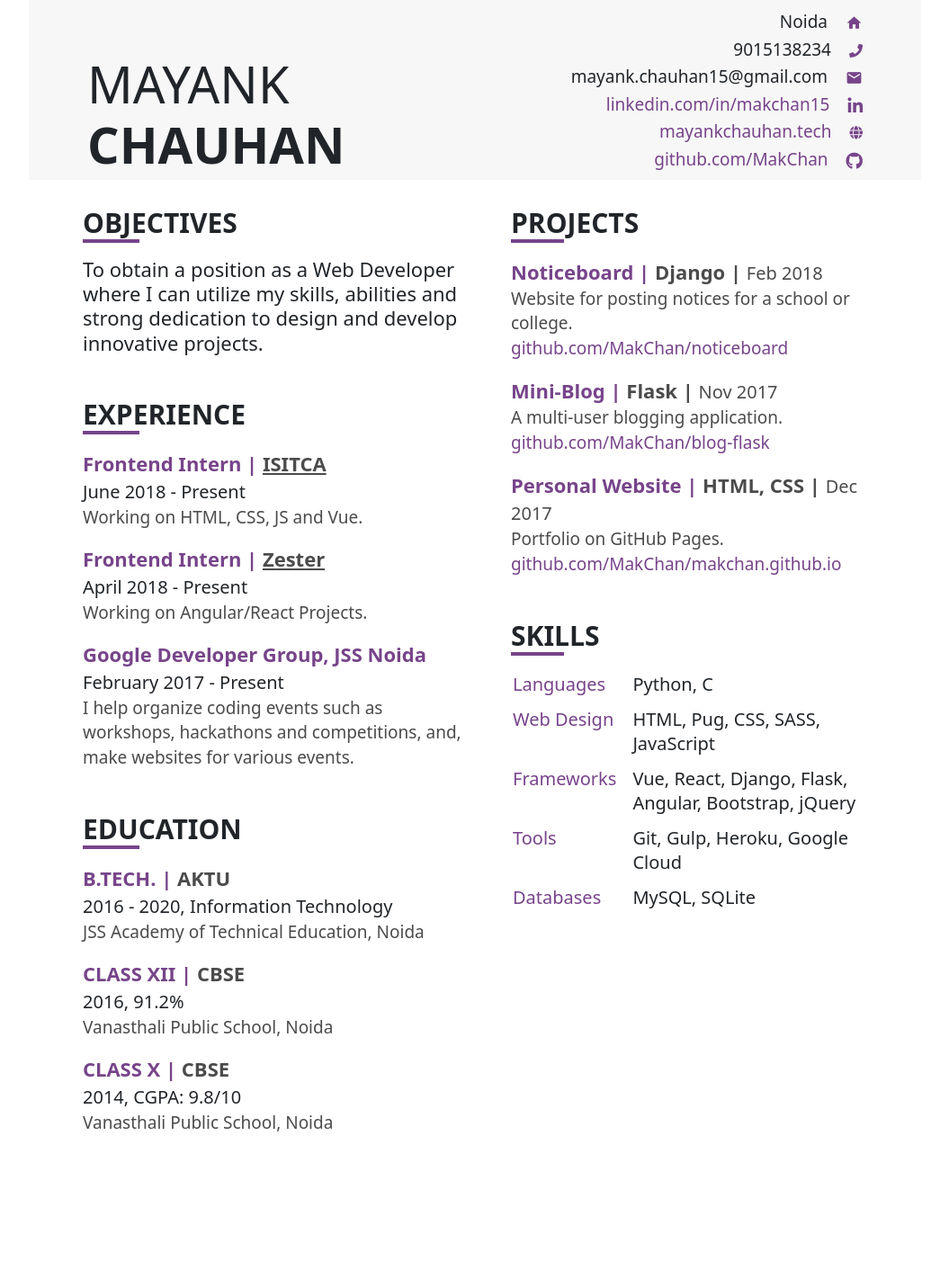
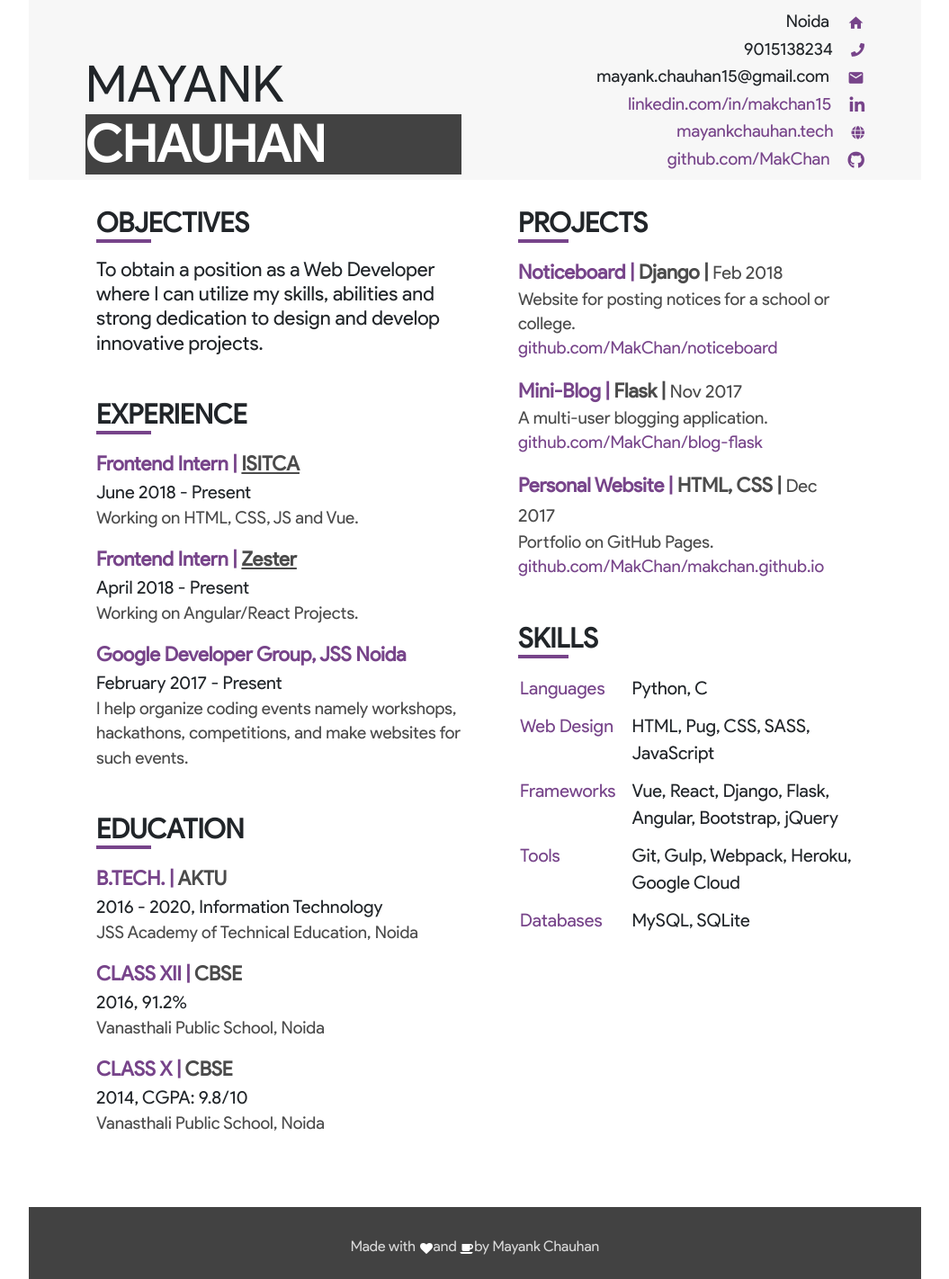
Before and after one commit to MakChan/makchan.github.io, a website: page src/index.pug in a window 1280 px wide. Shown: the whole page at 90% size, without its empty margins (112-1167 px from the left). Before the commit the page ends 1262 px from the top, so only its background shows below. Drawn offline with nearby package versions, Linux system fonts and the light colour scheme; files that its build step writes are made by us from their sources; a web font is replaced by a local one.

Commit message:
Fix npm scripts Add footer Change structure of html Fix responsiveness somewhat

```diff
--- a/src/index.pug
+++ b/src/index.pug
@@ -1,122 +1,128 @@
+doctype html
 
-link(rel='stylesheet', href='/dist/styles.css')
+html(lang="en")
+    head
+        title Mayank Chauhan
+        meta(name="viewport" content="width=device-width, initial-scale=1, shrink-to-fit=no")
+        link(rel='stylesheet', href='/dist/styles.css')
+
+    body
+        header.row
+            .col-md-6.name
+                .display-4.d-inline-block.d-md-block Mayank
+                .display-4.font-weight-bold Chauhan
+
+            .col-md-6.details
+                div Noida
+                    i.material-icons home
+                div 9015138234
+                    i.fas.fa-phone
+                div mayank.chauhan15@gmail.com
+                    i.material-icons email
+                div
+                    a(href='https://www.linkedin.com/in/makchan15/') linkedin.com/in/makchan15
+                    i.fab.fa-linkedin-in
+                div
+                    a(href='http://mayankchauhan.tech/') mayankchauhan.tech
+                    i.fas.fa-globe
+                div
+                    a(href='https://github.com/MakChan') github.com/MakChan
+                    i.fab.fa-github
+
+        main.row
+            .col-md-6
+                h1.mb-3 Objectives
+                div.ob-desc
+                    | To obtain a position as a Web Developer
+                    | where I can utilize my skills, abilities and
+                    | strong dedication to design and
+                    | develop innovative projects.
+
+                h1.mt-5.mb-3 Experience
+
+                div.title Frontend Intern |
+                    a(href = 'https://isitca.com/') ISITCA
+                div.time June 2018 - Present
+                div.desc Working on HTML, CSS, JS and Vue.
+
+                div.title.mt-3 Frontend Intern |
+                    a(href = 'http://zester.in') Zester
+                div.time April 2018 - Present
+                div.desc Working on Angular/React Projects.
 
 
-body
-    #main
-        #title-block
-            .row
-                .col-6.name
-                    .display-4 Mayank
-                    .display-4.font-weight-bold Chauhan
-
-                .col-6.details
-                    div Noida
-                        i.material-icons home
-                    div 9015138234
-                        i.fas.fa-phone
-                    div mayank.chauhan15@gmail.com
-                        i.material-icons email
-                    div
-                        a(href='https://www.linkedin.com/in/makchan15/') linkedin.com/in/makchan15
-                        i.fab.fa-linkedin-in
-                    div
-                        a(href='http://mayankchauhan.tech/') mayankchauhan.tech
-                        i.fas.fa-globe
-                    div
-                        a(href='https://github.com/MakChan') github.com/MakChan
-                        i.fab.fa-github
-
-        #content-block
-            .row
-                .col-6
-                    h1.mb-3 Objectives
-                    div.ob-desc
-                        | To obtain a position as a Web Developer
-                        | where I can utilize my skills, abilities and
-                        | strong dedication to design and
-                        | develop innovative projects.
-
-                    h1.mt-5.mb-3 Experience
-
-                    div.title Frontend Intern |
-                        a(href = 'https://isitca.com/') ISITCA
-                    div.time June 2018 - Present
-                    div.desc Working on HTML, CSS, JS and Vue.
-
-                    div.title.mt-3 Frontend Intern |
-                        a(href = 'http://zester.in') Zester
-                    div.time April 2018 - Present
-                    div.desc Working on Angular/React Projects.
+                div.title.mt-3 Google Developer Group, JSS Noida
+                div.time February 2017 - Present
+                div.desc
+                    | I help organize coding events namely
+                    | workshops, hackathons, competitions,
+                    | and make websites for such events.
 
 
-                    div.title.mt-3 Google Developer Group, JSS Noida
-                    div.time February 2017 - Present
-                    div.desc
-                        | I help organize coding events such as
-                        | workshops, hackathons and competitions,
-                        | and, make websites for various events.
+                h1.mt-5.mb-3 Education
+
+                div.title B.TECH. |
+                    span AKTU
+                div.time 2016 - 2020, Information Technology
+                div.desc JSS Academy of Technical Education, Noida
+
+                div.title.mt-3 CLASS XII |
+                    span CBSE
+                div.time 2016, 91.2%
+                div.desc Vanasthali Public School, Noida
+
+                div.title.mt-3 CLASS X |
+                    span CBSE
+                div.time 2014, CGPA: 9.8/10
+                div.desc Vanasthali Public School, Noida
 
 
-                    h1.mt-5.mb-3 Education
+            .col-md-6.pl-md-5
 
-                    div.title B.TECH. |
-                        span AKTU
-                    div.time 2016 - 2020, Information Technology
-                    div.desc JSS Academy of Technical Education, Noida
+                        h1.mb-3.mt-5.mt-md-0 Projects
 
-                    div.title.mt-3 CLASS XII |
-                        span CBSE
-                    div.time 2016, 91.2%
-                    div.desc Vanasthali Public School, Noida
+                        div.title Noticeboard |
+                            span Django |
+                            span.time Feb 2018
+                        div.desc Website for posting notices for a school or college.
+                        div.link
+                            a(href = 'https://github.com/MakChan/noticeboard') github.com/MakChan/noticeboard
 
-                    div.title.mt-3 CLASS X |
-                        span CBSE
-                    div.time 2014, CGPA: 9.8/10
-                    div.desc Vanasthali Public School, Noida
+                        div.title.mt-3 Mini-Blog |
+                            span Flask |
+                            span.time Nov 2017
+                        div.desc A multi-user blogging application.
+                        div.link
+                            a(href = 'https://github.com/MakChan/blog-flask') github.com/MakChan/blog-flask
+
+                        div.title.mt-3 Personal Website |
+                            span HTML, CSS |
+                            span.time Dec 2017
+                        div.desc Portfolio on GitHub Pages.
+                        div.link
+                            a(href = 'https://github.com/MakChan/makchan.github.io') github.com/MakChan/makchan.github.io
 
 
-                .col-6.col-2nd
+                        h1.mt-5.mb-3 Skills
 
-                    h1.mb-3 Projects
+                        table
+                            tr
+                                td.pr Languages
+                                td.pl-3 Python, C
+                            tr
+                                td.pr Web Design
+                                td.pl-3 HTML, Pug, CSS, SASS, JavaScript
+                            tr
+                                td.pr Frameworks
+                                td.pl-3 Vue, React, Django, Flask, Angular, Bootstrap, jQuery
+                            tr
+                                td.pr Tools
+                                td.pl-3 Git, Gulp, Webpack, Heroku, Google Cloud
+                            tr
+                                td.pr Databases
+                                td.pl-3 MySQL, SQLite
 
-                    div.title Noticeboard |
-                        span Django |
-                        span.time Feb 2018
-                    div.desc Website for posting notices for a school or college.
-                    div.link
-                        a(href = 'https://github.com/MakChan/noticeboard') github.com/MakChan/noticeboard
-
-                    div.title.mt-3 Mini-Blog |
-                        span Flask |
-                        span.time Nov 2017
-                    div.desc A multi-user blogging application.
-                    div.link
-                        a(href = 'https://github.com/MakChan/blog-flask') github.com/MakChan/blog-flask
-
-                    div.title.mt-3 Personal Website |
-                        span HTML, CSS |
-                        span.time Dec 2017
-                    div.desc Portfolio on GitHub Pages.
-                    div.link
-                        a(href = 'https://github.com/MakChan/makchan.github.io') github.com/MakChan/makchan.github.io
-
-
-                    h1.mt-5.mb-3 Skills
-
-                    table
-                        tr
-                            td.pr Languages
-                            td.pl-3 Python, C
-                        tr
-                            td.pr Web Design
-                            td.pl-3 HTML, Pug, CSS, SASS, JavaScript
-                        tr
-                            td.pr Frameworks
-                            td.pl-3 Vue, React, Django, Flask, Angular, Bootstrap, jQuery
-                        tr
-                            td.pr Tools
-                            td.pl-3 Git, Gulp, Heroku, Google Cloud
-                        tr
-                            td.pr Databases
-                            td.pl-3 MySQL, SQLite
+        footer
+            div Made with
+                img(src = "/src/assets/images/heart.png" alt = "heart")/ and
+                img(src = "/src/assets/images/coffee.png" alt = "coffee")/ by Mayank Chauhan
--- a/src/style.scss
+++ b/src/style.scss
@@ -4,7 +4,7 @@
 @import url('https://fonts.googleapis.com/icon?family=Material+Icons');
 @font-face {
     font-family: Sans;
-    src: url(assets/Sans.ttf);
+    src: url( /src/assets/fonts/Product_Sans_Regular.ttf);
 }
 
 $primary-color: #77448a;
@@ -12,28 +12,32 @@ $sec-color: #4b4b4b;
 
 
 body {
+    font-size: 16px;
     font-family: 'Sans', monospace;
-}
-#main {
     max-width: 992px;
     margin: auto;
 }
 
 
-#title-block {
-    height: 200px;
+.row {
+    margin: 0;
+}
+
+
+header {
+    min-height: 200px;
     background: #f7f7f7;
-    padding-left: 50px;
-    padding-right: 50px;
+    padding : 0 3rem;
 
-    .row {
-        margin: 0;
-        padding: 0;
-    }
 
     .name {
         padding-top: 60px;
         text-transform: uppercase;
+
+        &> div:nth-of-type(2) {
+            background: #424242;
+            color: #fff
+        }
     }
 
     .details {
@@ -65,7 +69,7 @@ body {
 }
 
 
-#content-block {
+main {
     padding-top: 30px;
     padding-left: 60px;
     padding-right: 60px;
@@ -82,10 +86,6 @@ body {
         background: $primary-color;
         height: 4px;
         width: 15%;
-    }
-
-    .col-2nd {
-        padding-left: 40px;
     }
 
     div.ob-desc {
@@ -136,3 +136,43 @@ body {
         color: $primary-color;
     }
 }
+
+
+
+footer {
+    min-height: 5rem;
+    margin-top: 5rem;
+    color: #d9d9d9;
+    text-align: center;
+    background-color: #424242;
+
+    &> div {
+        padding-top: 2rem;
+    }
+}
+
+
+::selection {
+    background-color: #424242;
+    color: #fff;
+}
+
+::-moz-selection {
+    background-color: #424242;
+    color: #fff;
+}
+
+::-o-selection {
+    background-color: #424242;
+    color: #fff;
+}
+
+::-ms-selection {
+    background-color: #424242;
+    color: #fff;
+}
+
+::-webkit-selection {
+    background-color: #424242;
+    color: #fff;
+}
```
Also changed, not shown: package.json (+5 -3 lines), README.md, dist/style.css (deleted), dist/styles.css, index.html.
